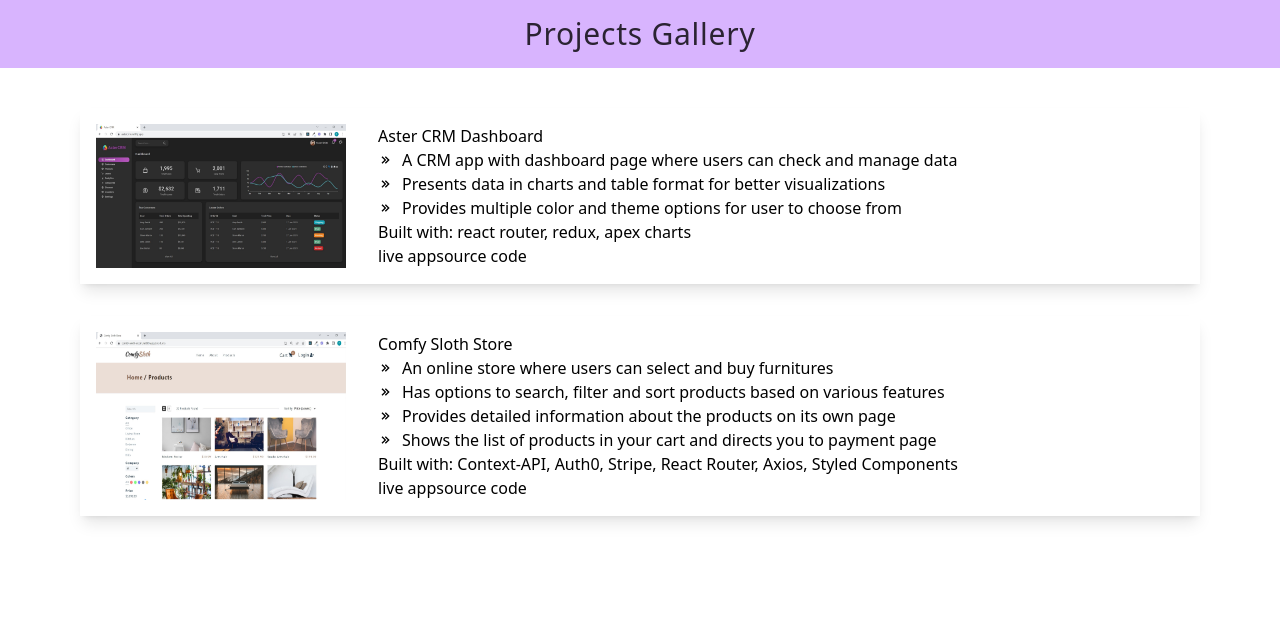
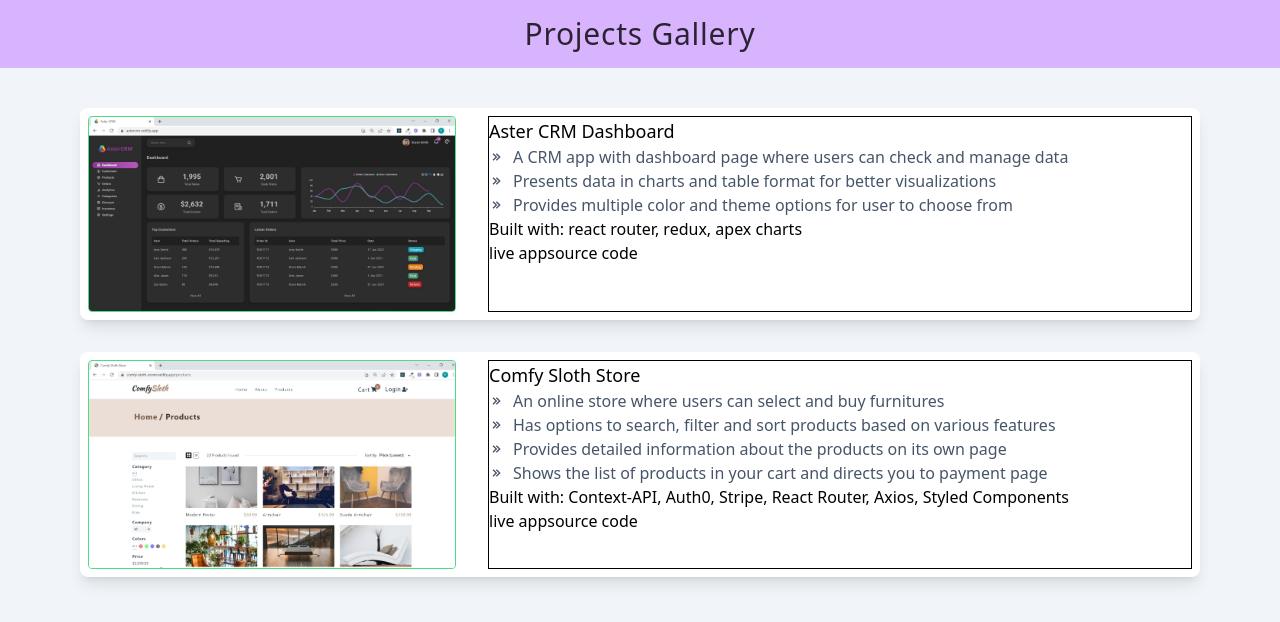
Before and after one commit to priyak1203/Projects-Gallery, a React (Vite) app: page / in a window 1280 px wide. Shown: the top 622 px of the page. Built offline with nearby package versions, Linux system fonts and the light colour scheme.

Commit message:
updated projects section styles

```diff
--- a/src/App.jsx
+++ b/src/App.jsx
@@ -3,10 +3,10 @@ import Topbar from './Topbar';
 
 function App() {
   return (
-    <>
+    <main className="min-h-screen  bg-slate-100">
       <Topbar />
       <Projects />
-    </>
+    </main>
   );
 }
 
--- a/src/ProjectCard.jsx
+++ b/src/ProjectCard.jsx
@@ -2,14 +2,21 @@ import { BiChevronsRight } from 'react-icons/bi';
 
 const ProjectCard = ({ image, title, description, live, source, tech }) => {
   return (
-    <article className="bg-white shadow-lg hover:shadow-xl p-4 flex gap-x-8">
-      <img src={image} alt="" width={'250px'} />
-      <div>
-        <h3>{title}</h3>
+    <article className="bg-white shadow-lg hover:shadow-xl rounded-lg p-2 w-full flex flex-col gap-2 lg:flex-row lg:gap-8">
+      <img
+        src={image}
+        alt={title}
+        className="border border-green-400 block w-full lg:w-4/12 rounded"
+      />
+      <div className="w-full border border-black">
+        <h3 className="text-lg">{title}</h3>
         <div>
           {description.map((item, index) => {
             return (
-              <span className="flex items-center gap-2" key={index}>
+              <span
+                className="flex items-center gap-2 text-slate-600"
+                key={index}
+              >
                 <BiChevronsRight /> {item}
               </span>
             );
--- a/src/Projects.jsx
+++ b/src/Projects.jsx
@@ -3,7 +3,7 @@ import { projectsData as data } from './utils/data';
 
 const Projects = () => {
   return (
-    <section className="px-20 py-10 bg-slate500 grid gap-8">
+    <section className="px-20 py-10 grid gap-8 content-normal justify-content-center">
       {data.map((item, index) => {
         return <ProjectCard key={index} {...item} />;
       })}
```
Also changed, not shown: public/images/ComfySloth1.jpg (added).
